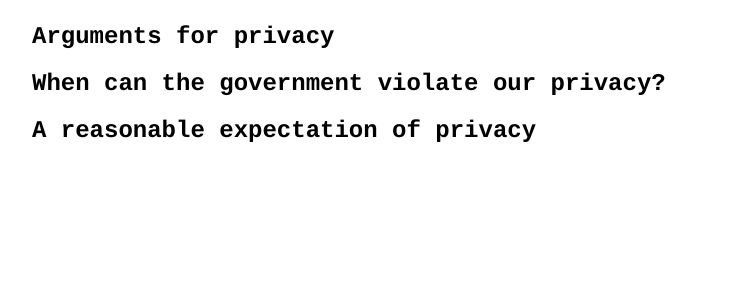
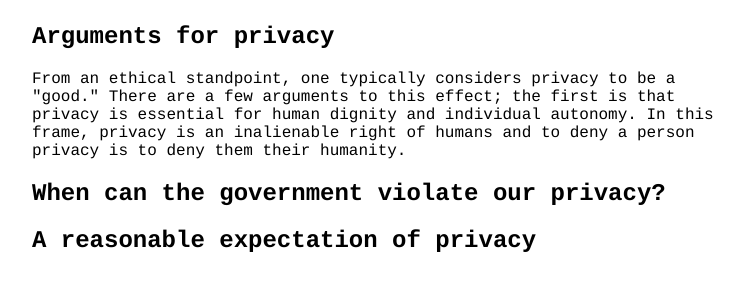
Before and after one commit to JayThomason/bigbrotherethics, a plain HTML site: page ethics.html in a window 1280 px wide. Shown: the part 269-560 px from the top of the page, without its empty margins (128-871 px from the left). Drawn offline with Linux system fonts and the light colour scheme.

```diff
--- a/ethics.html
+++ b/ethics.html
@@ -9,6 +9,8 @@
     <header></header>
     <h1>The Ethical Basis for Privacy</h1>
     <h2><a name="proargs">Arguments for privacy</a></h2>
+      <p>From an ethical standpoint, one typically considers privacy to be a "good." There are a few arguments to this effect; the first is that privacy is essential for human dignity and individual autonomy. In this frame, privacy is an inalienable right of humans and to deny a person privacy is to deny them their humanity.</p>
+
     <h2><a name="violateprivacy">When can the government violate our privacy?</a></h2>
     <h2><a name="reasonable">A reasonable expectation of privacy</a></h2>
   </body>
```
